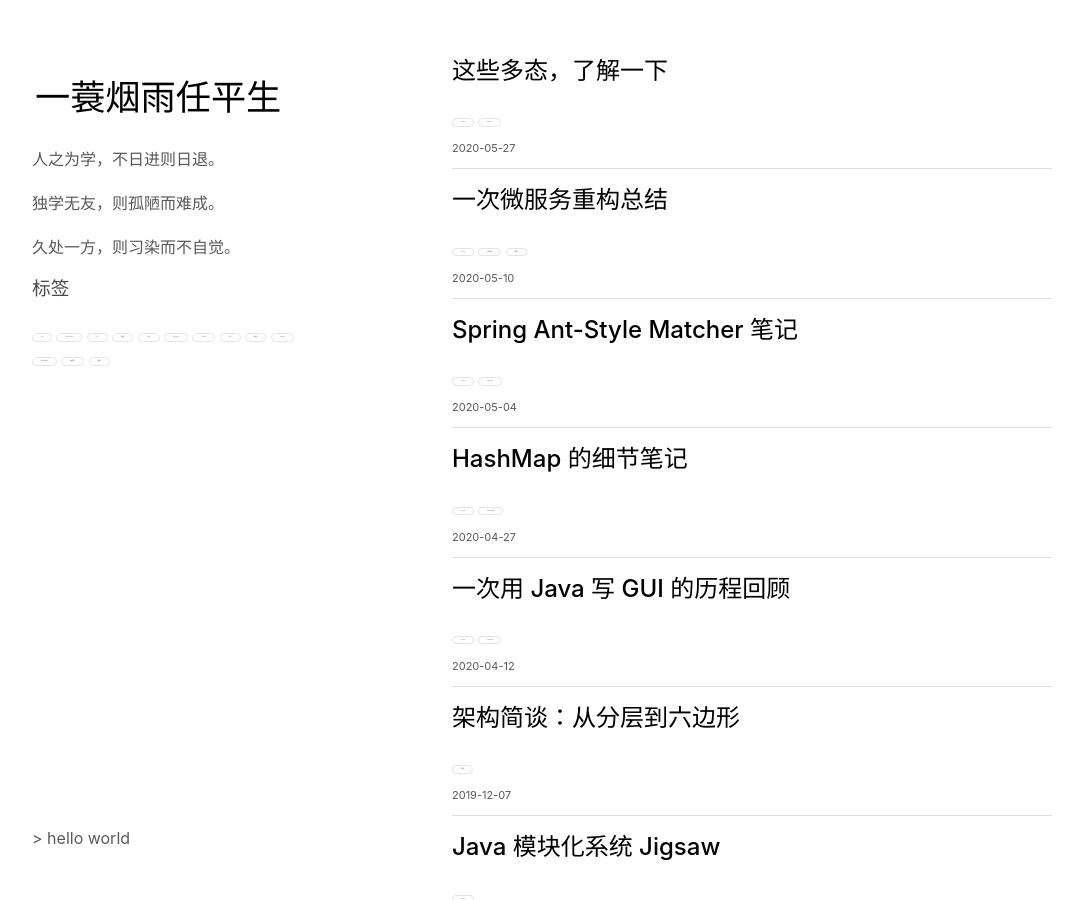
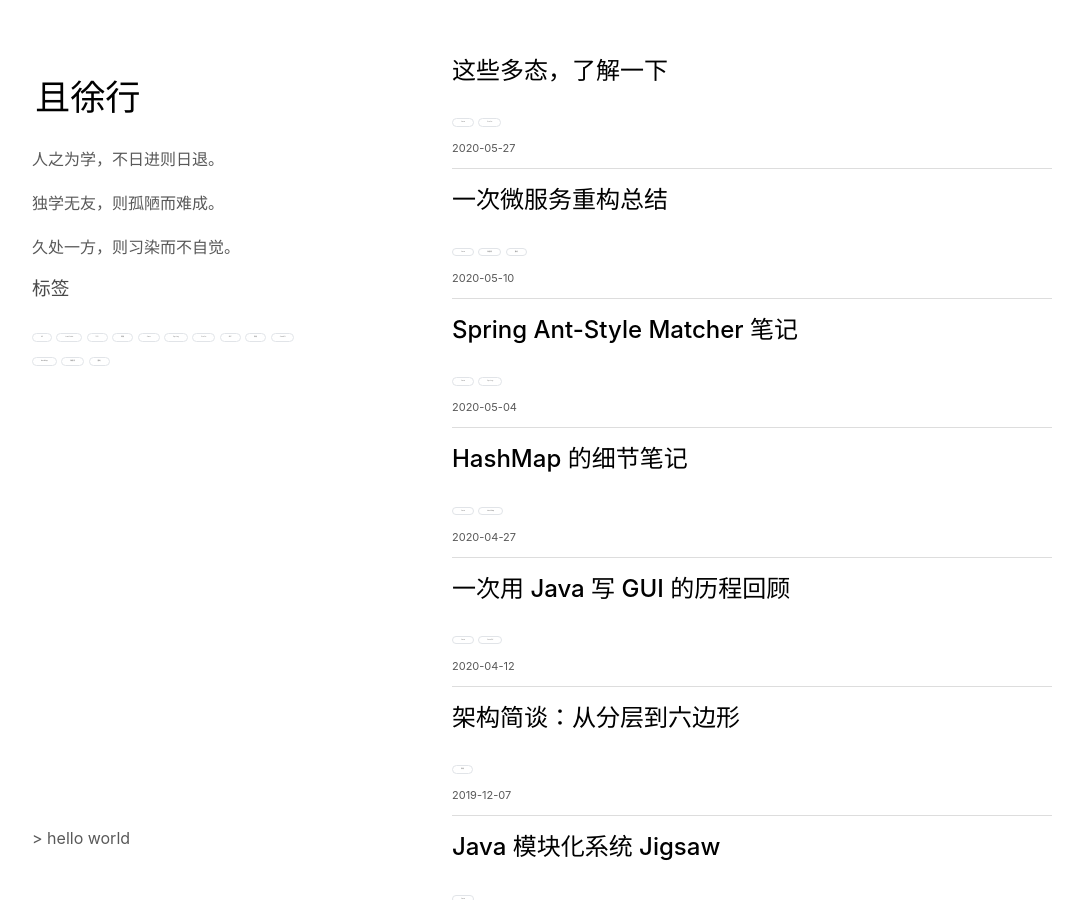
Before and after one commit to vran-dev/vran-dev.github.io, a Jekyll site: the page built from index.md, in a window 1280 px wide and 900 px high. Shown: the whole window, without its empty margins (98-1181 px from the left). Built offline with Jekyll 4.4.1, drawn with Linux system fonts in a browser that asks for light colours.

Commit message:
change blog title

```diff
--- a/_config.yml
+++ b/_config.yml
@@ -1,5 +1,5 @@
 # 站点配置： 可以通过 {{ site.变量名 }} 获取对应的值
-title: 檐下赏月编码
+title: 且徐行
 email: vran@vip.qq.com
 url: "https://blog.cc1234.cc"
 github_username: vran-dev
--- a/_includes/header.html
+++ b/_includes/header.html
@@ -1,6 +1,6 @@
 <header>
     <div style="margin-top:10px;margin-bottom:20px; padding:3px;">
-        <a href="{{ site.url }}" style="font-size:2.2em;color:#000;">一蓑烟雨任平生</a>
+      <a href="{{ site.url }}" style="font-size:2.2em;color:#000;">{{ site.title }}</a>
     </div>
     <p>
         人之为学，不日进则日退。
```
